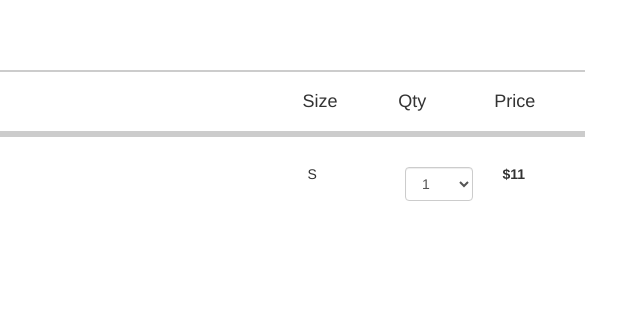
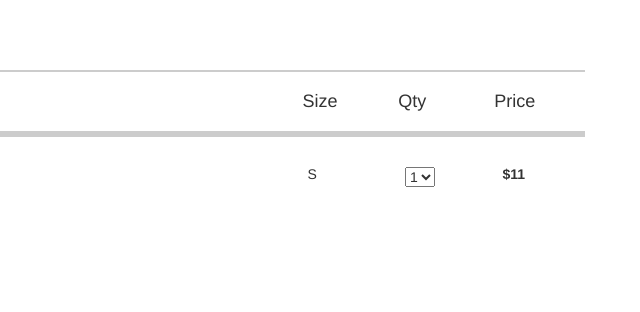
Before and after one commit to preeti2904singh/popUp, a plain HTML site: page index.html in a window 1280 px wide. Shown: the full height of the page, 640-1280 px from the left. Drawn offline with nearby package versions, Linux system fonts and the light colour scheme.

Commit message:
css added

```diff
--- a/index.html
+++ b/index.html
@@ -61,7 +61,7 @@
 								<h5>S</h5>
 							</div>
 							<div class="col-md-1">
-								<select name="quantity" id="input" class="form-control">
+								<select name="quantity" id="input" >
 									<option value="1">1</option>
 									<option value="2">2</option>
 									<option value="3">3</option>
```
